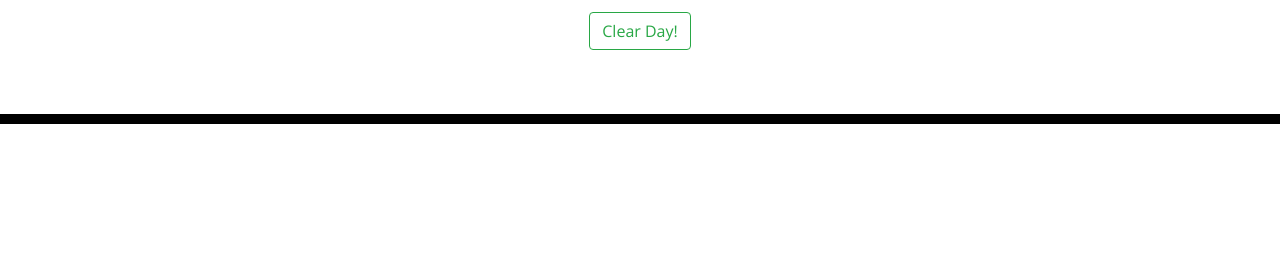
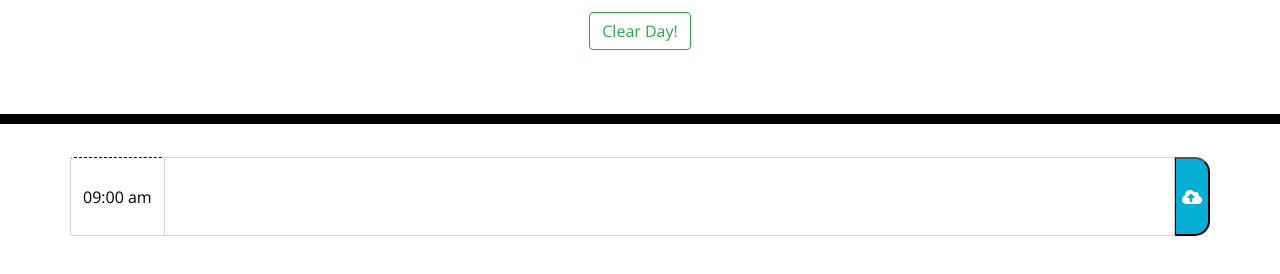
Before and after one commit to sonia8172/hw-week5, a plain HTML site: page index.html in a window 1280 px wide. Shown: the part 182-456 px from the top of the page. Drawn offline with nearby package versions, Linux system fonts and the light colour scheme.

Commit message:
added the 9 am span class

```diff
--- a/index.html
+++ b/index.html
@@ -32,6 +32,14 @@
     </header>
     <div class="container">
       <!-- Timeblocks go here -->
+      <div class="row">
+        <div class="input-group">
+          <div class="input-group-prepend">
+            <span class="input-group-text hour">09:00 am </span>
+          </div>
+          <textarea class="form-control" aria-label="With textarea" id="9am"></textarea>
+          <button type="button" class="saveBtn"><i class="fas fa-cloud-upload-alt"></i></button>
+        </div>
     </div>
 
     <script src="https://cdnjs.cloudflare.com/ajax/libs/jquery/3.2.1/jquery.min.js"></script>
```
